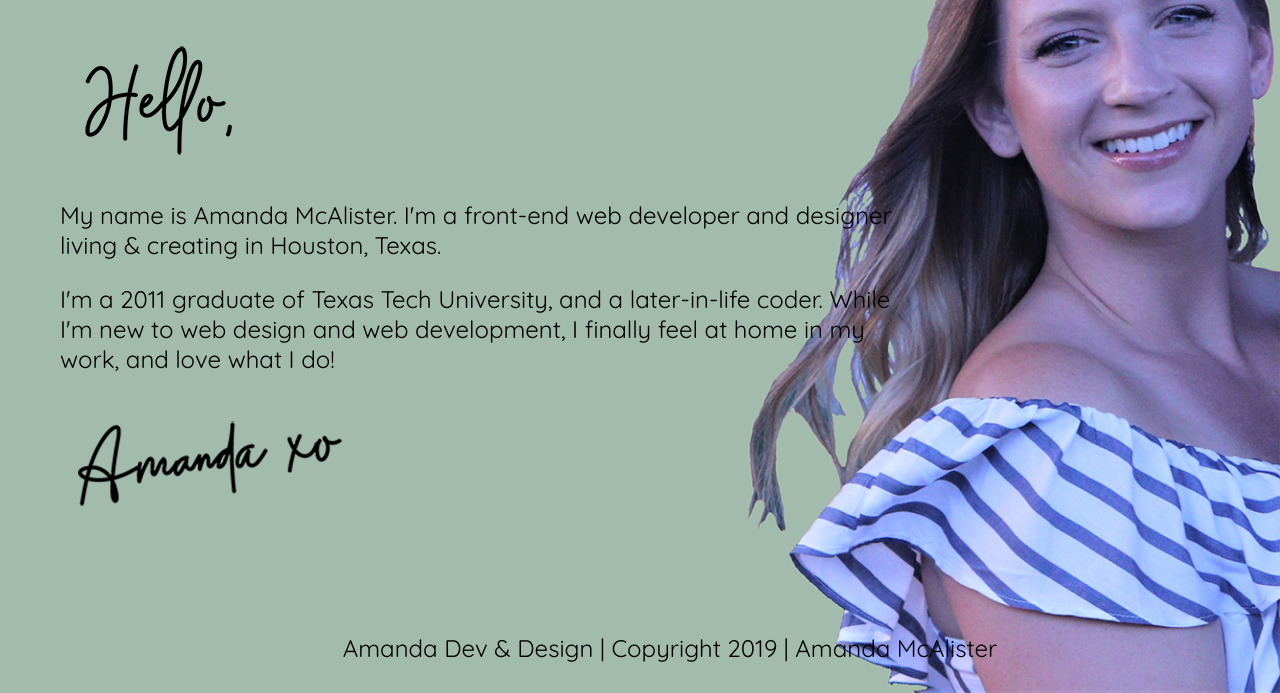
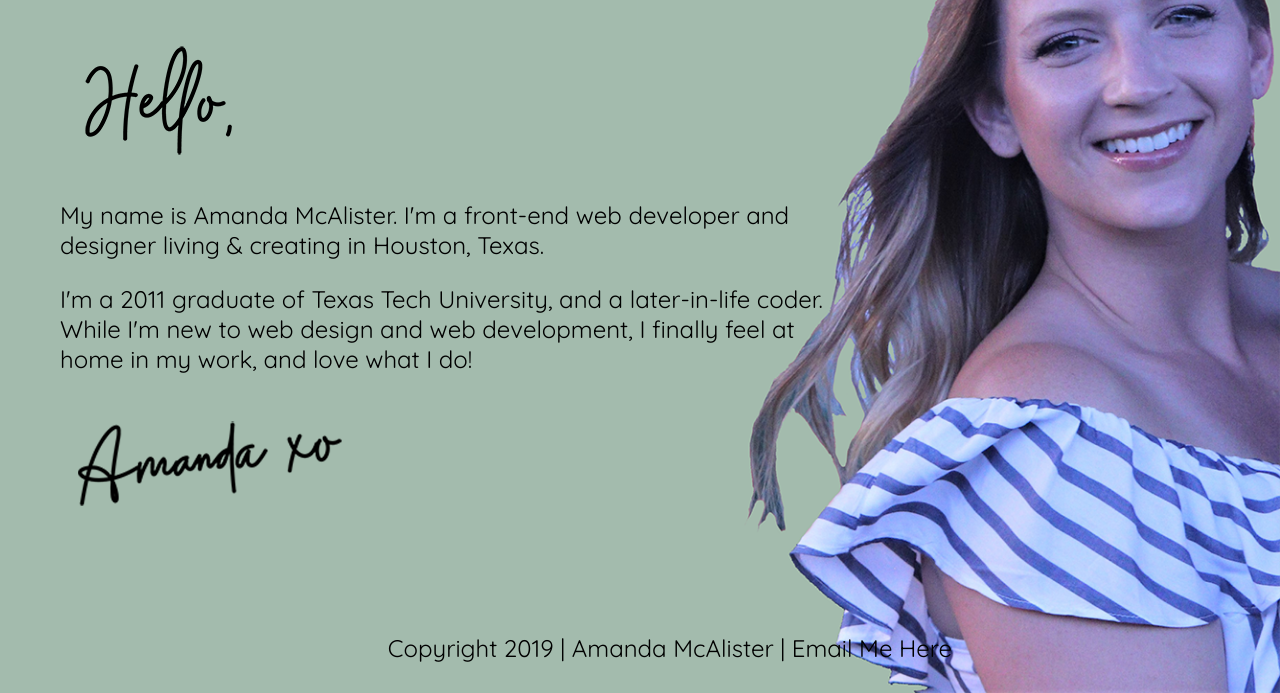
Before and after one commit to amanda-mac89/milestone-portfolio, a plain HTML site: page about/index.html in a window 1280 px wide. Shown: the part 265-958 px from the top of the page. Drawn offline with nearby package versions, Linux system fonts and the light colour scheme.

Commit message:
added email to footer and edited about page

```diff
--- a/about/index.html
+++ b/about/index.html
@@ -43,7 +43,7 @@
       </section>
       <div class="full-width">
         <footer class="footer">
-          <p>Amanda Dev & Design | Copyright 2019 | Amanda McAlister</p>
+          <p>Copyright 2019 | Amanda McAlister | <a class="email" href="mailto:amanda.mcalister89@gmail.com">Email Me Here</a></p>
         </footer>
       </div>
     </main>
--- a/css/main.css
+++ b/css/main.css
@@ -142,7 +142,8 @@ ul{
 #about .two-thirds-width {
   float: left;
   padding-left: 30px;
-  padding-right: 30px;
+  padding-right: 50px;
+  width: 60%;
 }
 
 #about h1, h3 {
@@ -170,3 +171,7 @@ ul{
   padding-top: 80px;
   text-align: center;
 }
+
+.email{
+  color: black;
+}
```
Also changed, not shown: contact/index.html (+2 -2 lines), index.html (+1 -1 lines), portfolio/index.html (+1 -1 lines), img/email.png (added), 1 other file.
